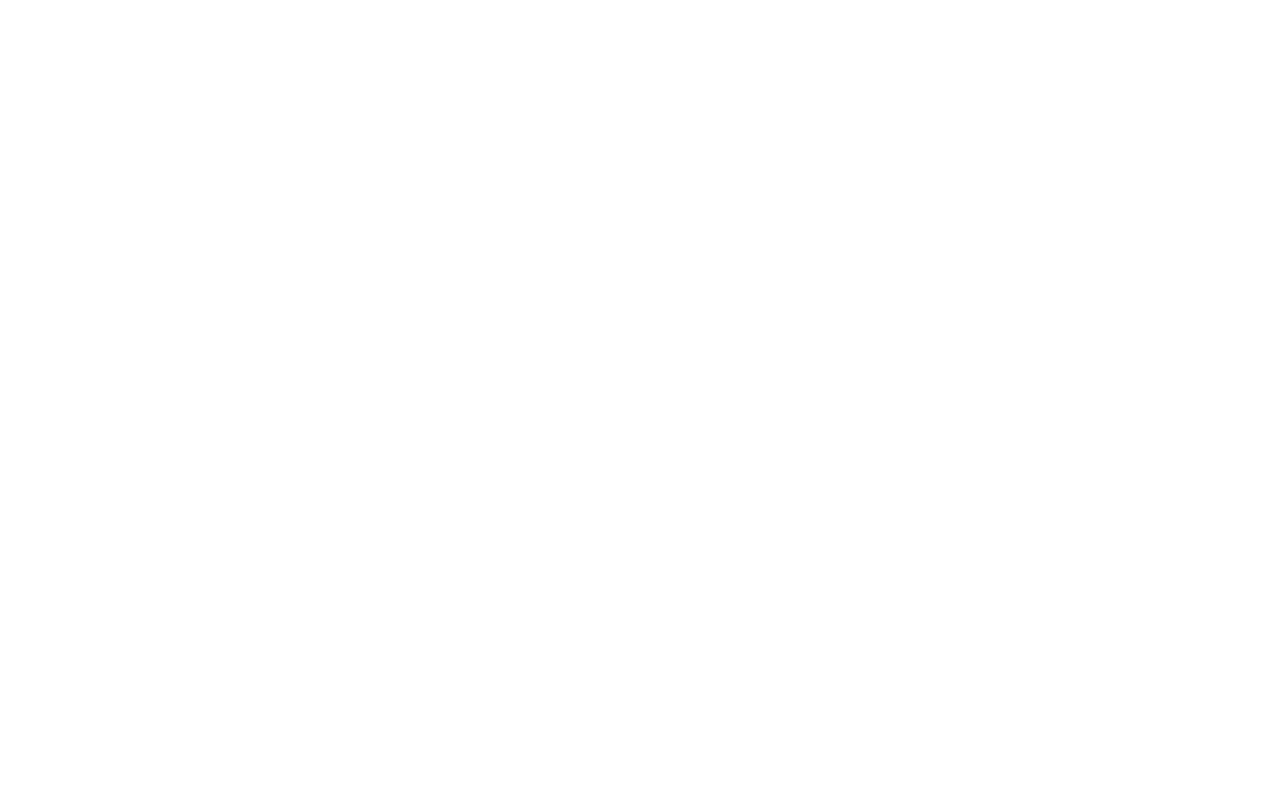
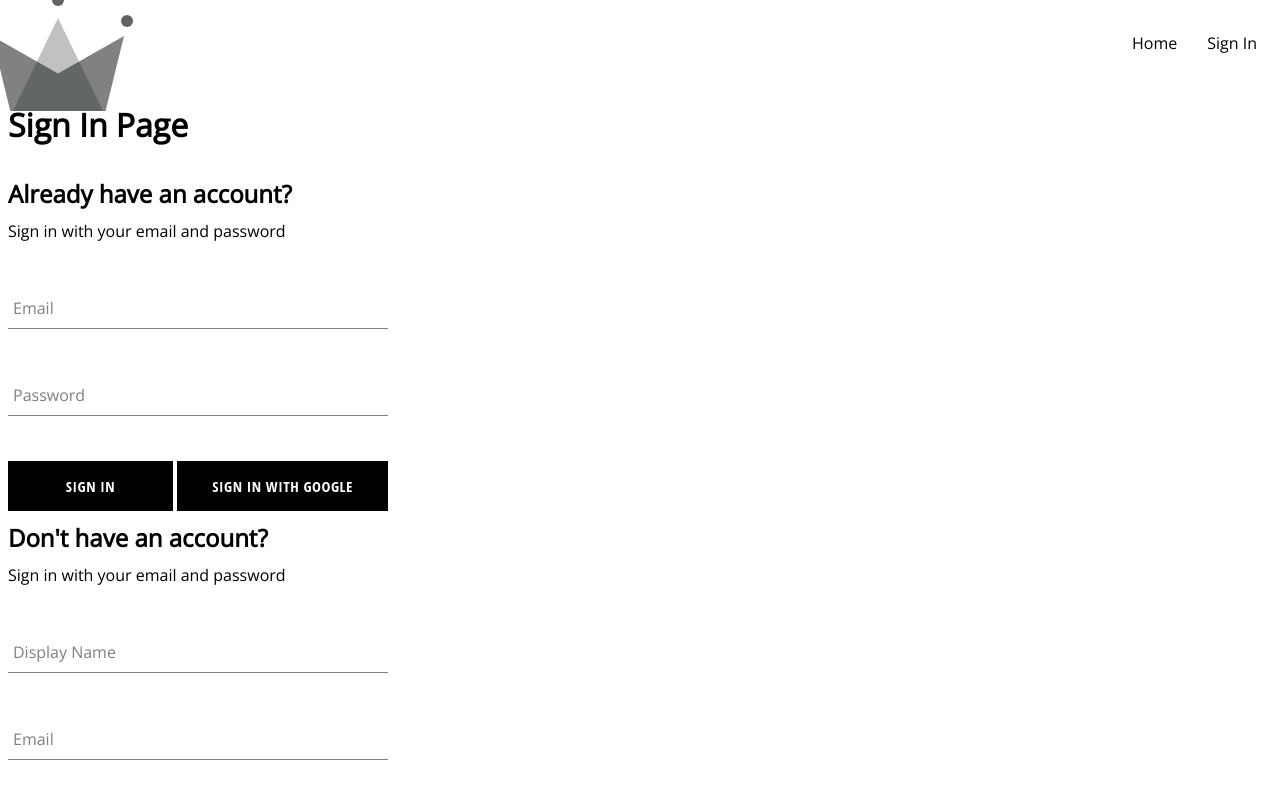
Before and after one commit to fabgrel10/crwn-clothing, a React (Vite) app: page /auth in a window 1280 px wide. Before the commit this address had no page. Shown: the top 800 px of the page. Built offline with nearby package versions, Linux system fonts and the light colour scheme.

Commit message:
✨ Create SignInForm and refactor code

```diff
--- a/src/components/Button/Button.jsx
+++ b/src/components/Button/Button.jsx
@@ -1,6 +1,6 @@
 import './Button.scss';
 
-const BUTTON_TYPE_CLASSES = {
+export const BUTTON_TYPE_CLASSES = {
   google: 'google-sign-in',
   inverted: 'inverted'
 };
--- /dev/null
+++ b/src/components/SignInForm/SignInForm.jsx
@@ -0,0 +1,97 @@
+import { useState } from 'react';
+
+import {
+  createUserDocumentFromAuth,
+  signInAuthUserWithEmailAndPassword,
+  signInWithGooglePopup
+} from '../../utils/firebase';
+import Button, { BUTTON_TYPE_CLASSES } from '../Button/Button';
+import FormInput from '../FormInput/FormInput';
+import './SignInForm.scss';
+
+const defaultFormFields = {
+  email: '',
+  password: ''
+};
+
+const SignInForm = () => {
+  const [formFields, setFormFields] = useState(defaultFormFields);
+  const { email, password } = formFields;
+
+  const resetFormFields = () => {
+    setFormFields(defaultFormFields);
+  };
+
+  const signInWithGoogle = async () => {
+    const { user } = await signInWithGooglePopup();
+    await createUserDocumentFromAuth(user);
+  };
+
+  const handleSubmit = async event => {
+    event.preventDefault();
+
+    try {
+      const response = await signInAuthUserWithEmailAndPassword(
+        email,
+        password
+      );
+      console.log(response);
+      resetFormFields();
+    } catch (error) {
+      switch (error.code) {
+        case 'auth/wrong-password':
+          alert('incorrect password for email');
+          break;
+        case 'auth/user-not-found':
+          alert('no user associated with this email');
+          break;
+        default:
+          console.log(error);
+      }
+    }
+  };
+
+  const handleChange = event => {
+    const { name, value } = event.target;
+
+    setFormFields({ ...formFields, [name]: value });
+  };
+
+  return (
+    <div className="sign-in-container">
+      <h2>Already have an account?</h2>
+      <span>Sign in with your email and password</span>
+      <form onSubmit={handleSubmit}>
+        <FormInput
+          label="Email"
+          type="email"
+          required
+          onChange={handleChange}
+          name="email"
+          value={email}
+        />
+
+        <FormInput
+          label="Password"
+          type="password"
+          required
+          onChange={handleChange}
+          name="password"
+          value={password}
+        />
+        <div className="buttons-container">
+          <Button type="submit">Sign In</Button>
+          <Button
+            buttonType={BUTTON_TYPE_CLASSES.google}
+            type="button"
+            onClick={signInWithGoogle}
+          >
+            Sign In With Google
+          </Button>
+        </div>
+      </form>
+    </div>
+  );
+};
+
+export default SignInForm;
--- /dev/null
+++ b/src/components/SignInForm/SignInForm.scss
@@ -0,0 +1,14 @@
+.sign-in-container {
+  display: flex;
+  width: 380px;
+  flex-direction: column;
+
+  h2 {
+    margin: 10px 0;
+  }
+
+  .buttons-container {
+    display: flex;
+    justify-content: space-between;
+  }
+}
--- /dev/null
+++ b/src/routes/Authentication.jsx
@@ -0,0 +1,17 @@
+import SignInForm from '../components/SignInForm/SignInForm';
+import SignUpForm from '../components/SignUpForm/SignUpForm';
+import {
+  createUserDocumentFromAuth,
+  signInWithGooglePopup
+} from '../utils/firebase';
+import './Authentication.scss';
+
+const Authentication = () => (
+    <div>
+      <h1>Sign In Page</h1>
+      <SignInForm />
+      <SignUpForm />
+    </div>
+  );
+
+export default Authentication;
--- /dev/null
+++ b/src/routes/Authentication.scss
@@ -0,0 +1,6 @@
+.authentication-container {
+  display: flex;
+  width: 900px;
+  justify-content: space-between;
+  margin: 30px auto;
+}
--- a/src/routes/PublicRoutes.jsx
+++ b/src/routes/PublicRoutes.jsx
@@ -2,13 +2,13 @@
 
 import Home from '../components/Home/Home';
 import Navbar from '../components/Navbar/Navbar';
-import SignIn from './SignIn';
+import Authentication from './Authentication';
 
 const PublicRoutes = () => (
   <Routes>
     <Route path="/" element={<Navbar />}>
       <Route index element={<Home />} />
-      <Route path="/sign-in" element={<SignIn />} />
+      <Route path="/auth" element={<Authentication />} />
     </Route>
   </Routes>
 );
--- a/src/routes/SignIn.jsx
+++ /dev/null
@@ -1,25 +0,0 @@
-import SignUpForm from '../components/SignUpForm/SignUpForm';
-import {
-  createUserDocumentFromAuth,
-  signInWithGooglePopup,
-} from '../utils/firebase';
-
-const SignIn = () => {
-  const logGoogleUser = async () => {
-    const { user } = await signInWithGooglePopup();
-    const userDocRef = await createUserDocumentFromAuth(user);
-    console.log(userDocRef);
-  };
-
-  return (
-    <div>
-      <h1>Sign In Page</h1>
-      <button type="button" onClick={logGoogleUser}>
-        Sign in with Google Popup
-      </button>
-      <SignUpForm />
-    </div>
-  );
-};
-
-export default SignIn;
```
